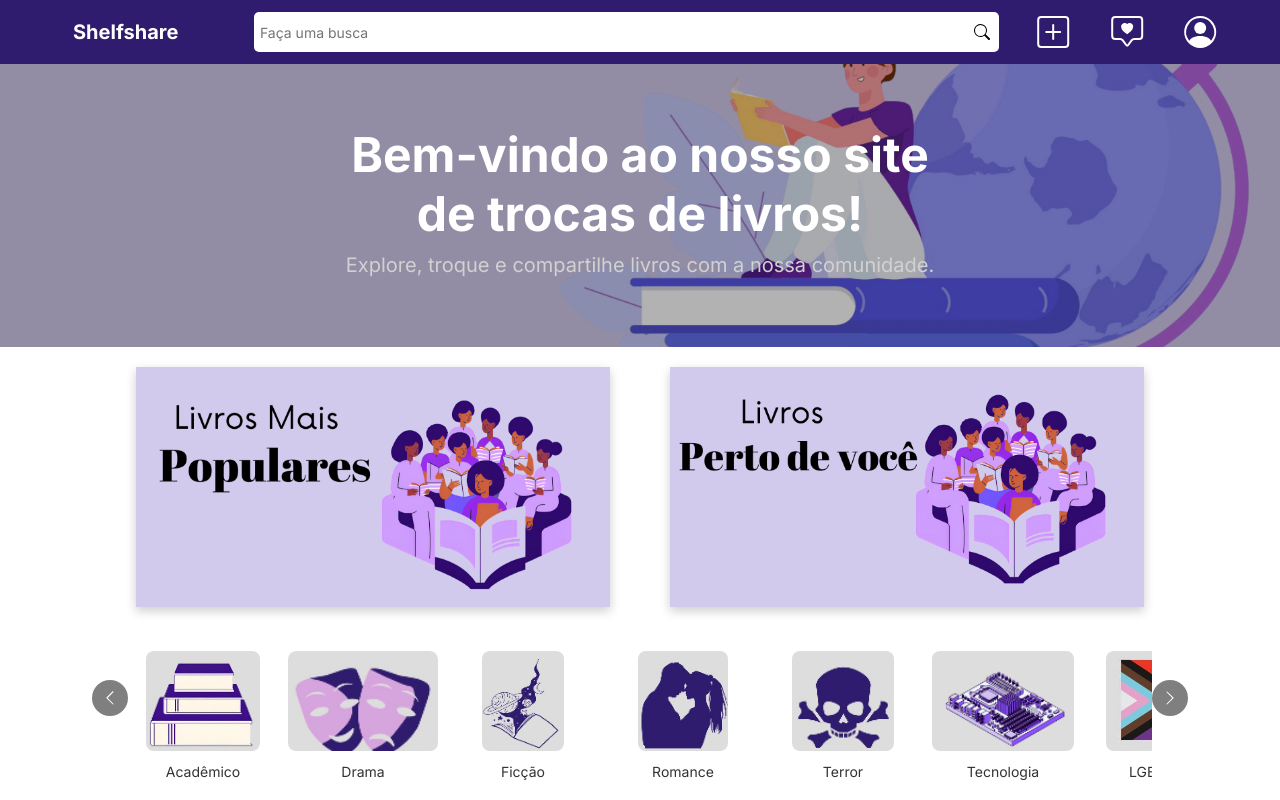
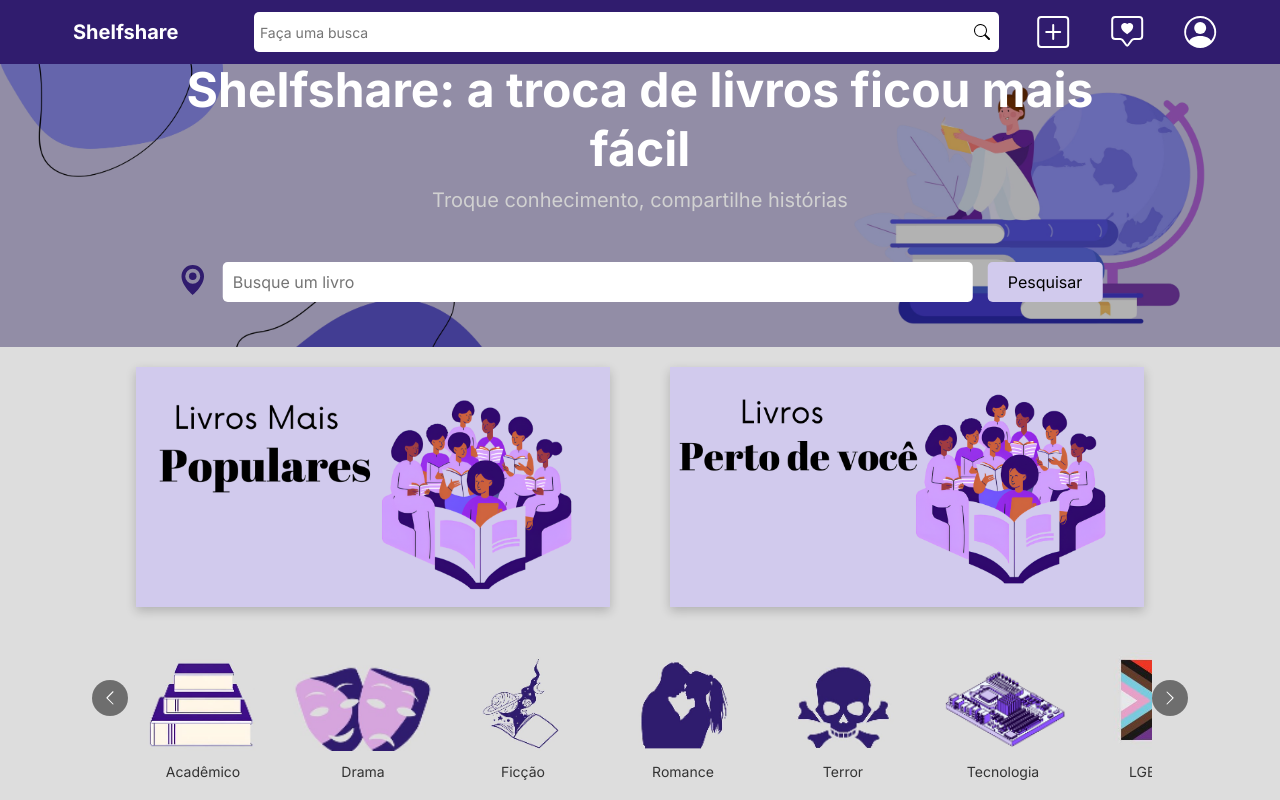
Before and after one commit to annajuliaft/shelfshare-web-main--1-, a PHP site: page /inicial.html in a window 1280 px wide. Run offline with PHP 8.4, Linux system fonts and the light colour scheme; some libraries are stand-ins or nearby versions.

Commit message:
terminando pagina inicial

```diff
--- a/shelfshare-web-main/css/inicial.css
+++ b/shelfshare-web-main/css/inicial.css
@@ -8,19 +8,19 @@
 .banner {
     position: relative;
     width: 100%;
-    height: 400px; /* Defina a altura que deseja para o banner */
-    text-align: center;
-    color: white;
-  }
+    height: 100%; /* Define a altura do banner */
+    overflow: hidden; /* Garante que a imagem não saia do contêiner */
+}
 
-  .banner img {
-    width: 100%; /* Faz a imagem ocupar toda a largura do banner */
-    height: 100%; /* Faz a imagem ocupar toda a altura do banner */
-    object-fit: cover; /* Faz a imagem cobrir o banner sem distorcer */
-    position: absolute; /* A imagem é posicionada de forma absoluta */
+.banner img {
+    width: 100%;
+    height: 100%;
+    object-fit: cover; /* Faz a imagem preencher o contêiner */
+    position: absolute;
     top: 0;
     left: 0;
-  }
+}
+
 
   .banner-content {
     position: absolute;
@@ -28,6 +28,7 @@
     left: 50%;
     transform: translate(-50%, -50%); /* Centraliza o texto no banner */
     z-index: 10; /* Garante que o conteúdo fique sobre a imagem */
+
   }
 
 .banner::before {
@@ -74,6 +75,7 @@ body{
    flex-direction: column;
    height: 100vh;
    overflow-x: hidden; /* Evita a rolagem horizontal */
+   background-color: #dddddd;
 
 }
 
@@ -108,7 +110,7 @@ h1{
 .pesquisa-container .item-icone svg {
     width: 30px;  /* Ajusta o tamanho do ícone de localização */
     height: 30px;
-    fill: #654cae;   /* Cor do ícone */
+    fill: #301c6e;   /* Cor do ícone */
 }
 
 .pesquisa-container .item-input input {
@@ -269,29 +271,28 @@ h1{
 
 /* Estilos para o modal */
 .modal {
-    display: none; /* Escondido por padrão */
+    display: none; /* Inicialmente oculto */
     position: fixed;
-    z-index: 1;
+    z-index: 1000;
     left: 0;
     top: 0;
     width: 100%;
     height: 100%;
-    background-color: rgba(0, 0, 0, 0.5); /* Fundo semitransparente */
+    overflow: auto;
+    background-color: rgba(0, 0, 0, 0.5); /* Fundo semi-transparente */
     justify-content: center;
     align-items: center;
-
 }
 
 .modal-content {
     background-color: #fff;
+    margin: 15% auto;
     padding: 20px;
-    border-radius: 8px;
+    border: 1px solid #888;
     width: 60rem;
     height: 40rem;
     max-width: 90%;
-    box-shadow: 0 4px 8px rgba(0, 0, 0, 0.2);
-    text-align: center;
-
+    border-radius: 8px;
 }
 
 .close {
--- a/shelfshare-web-main/inicial.html
+++ b/shelfshare-web-main/inicial.html
@@ -49,13 +49,58 @@
     </header>
     <!-- Seção do Banner -->
     <section class="banner">
-        <img src="img/banner-capa.jpg" alt="Banner de Troca de Livros">
+        <img src="img/Shelfshare a troca de livros ficou mais fácil (5).png" alt="Banner de Troca de Livros">
         <div class="banner-content">
-        <h1>Bem-vindo ao nosso site de trocas de livros!</h1>
-        <p>Explore, troque e compartilhe livros com a nossa comunidade.</p>
+            <!-- Segunda parte: Título (h1) -->
+            <section>
+                <h1>Shelfshare: a troca de livros ficou mais fácil</h1>
+            </section>
+
+            <!-- Terceira parte: Parágrafo -->
+            <section>
+                <p>Troque conhecimento, compartilhe histórias</p>
+            </section>
+
+            <!-- Quarta parte: Ícone de localização, caixa de pesquisa, botão -->
+            <section class="pesquisa-container">
+                <div class="item-icone">
+                    <svg xmlns="http://www.w3.org/2000/svg" width="24" height="24" fill="currentColor" class="bi bi-geo-alt" viewBox="0 0 16 16">
+                        <path d="M12 6a4 4 0 1 0-8 0 4 4 0 0 0 8 0zM8 0a6 6 0 0 1 6 6c0 5-6 10-6 10S2 11 2 6a6 6 0 0 1 6-6z"/>
+                        <path d="M8 8a2 2 0 1 1 0-4 2 2 0 0 1 0 4z"/>
+                    </svg>
+                </div>
+                <!-- Caixa de pesquisa com integração da API -->
+                <div class="item-input">
+                    <input type="text" id="searchQuery" placeholder="Busque um livro">
+                </div>
+                <div class="item-botao">
+                    <button onclick="searchBook()">Pesquisar</button>
+                </div>
+            </section>
         </div>
+    </section>
+    <!-- Modal de Localização -->
+    <div id="modal-localizacao" class="modal">
+        <div class="modal-content">
+            <span class="close">&times;</span>
+            <div class="imagem_modal">
+                <img src="img/localização.png" alt="localização">
+            </div>
+            <p>Onde você quer trocar seus livros?</p>
+            <input type="text" id="cep" placeholder="Digite sua cidade, estado ou CEP" class="input-localizacao">
+            <button class="btn-localizacao" onclick="buscarCEP()">Buscar</button>
+            <div id="container-resultado-cep" class="container-resultado">
+                <div id="resultado-cep" class="endereco" onclick="adicionarEndereco()">
+                    <i class="fa fa-map-marker-alt"></i>
+                    <span id="endereco-completo"></span>
+                </div>
+            </div>
+            <div id="lista-cep" class="container-lista">
+                <ul id="lista-enderecos"></ul>
+            </div>
+        </div>
+    </div>
 
-    </section>
     <!-- Quinta parte: Duas imagens grandes lado a lado -->
     <section class="imagens-grandes">
         <div class="imagem-grande">
@@ -144,6 +189,7 @@
 
 
 
+
     <!-- Sétima parte: Footer (já pronto) -->
     <?php require_once('footer.php'); ?>
 </body>
```
Also changed, not shown: shelfshare-web-main/img/Shelfshare a troca de livros ficou mais fácil (3).png (added), shelfshare-web-main/img/Shelfshare a troca de livros ficou mais fácil (4).png (added), shelfshare-web-main/img/Shelfshare a troca de livros ficou mais fácil (5).png (added).
